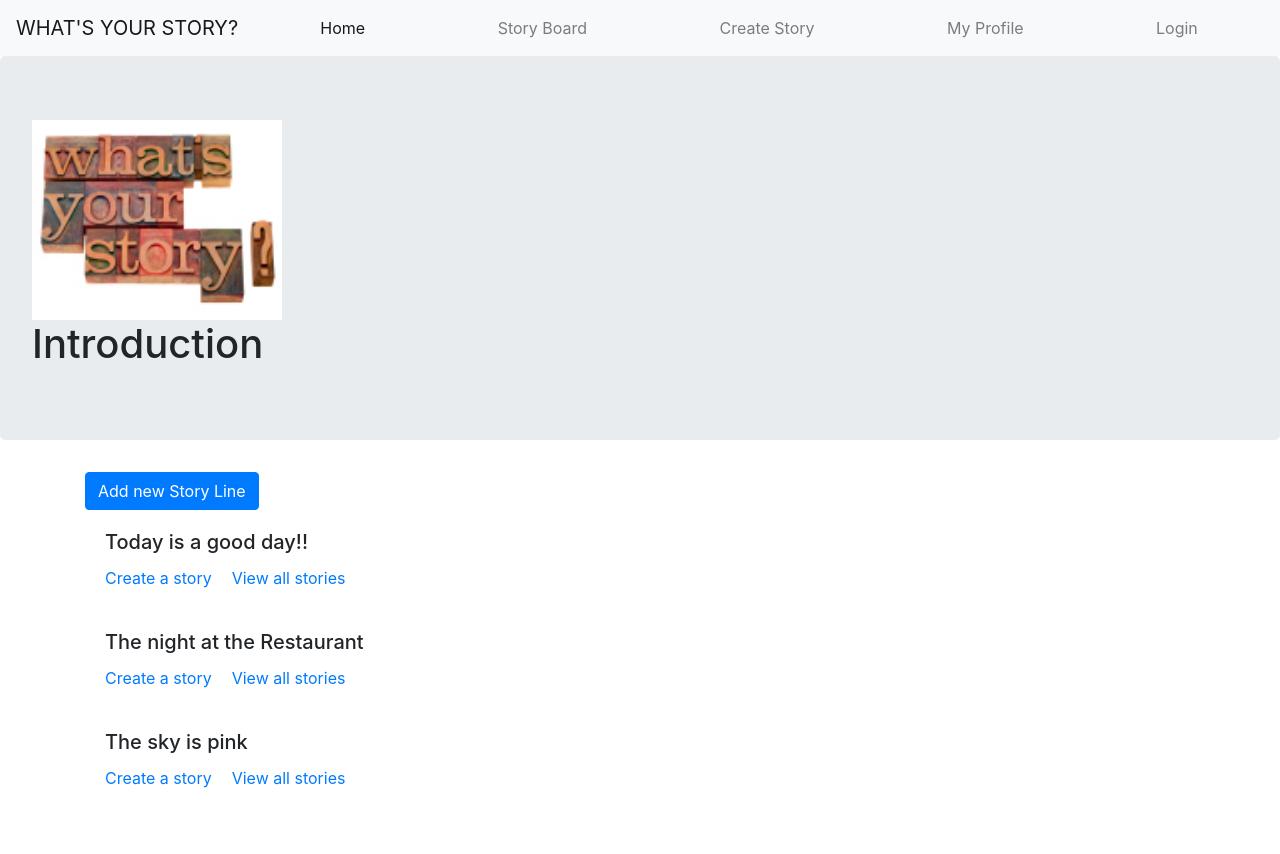
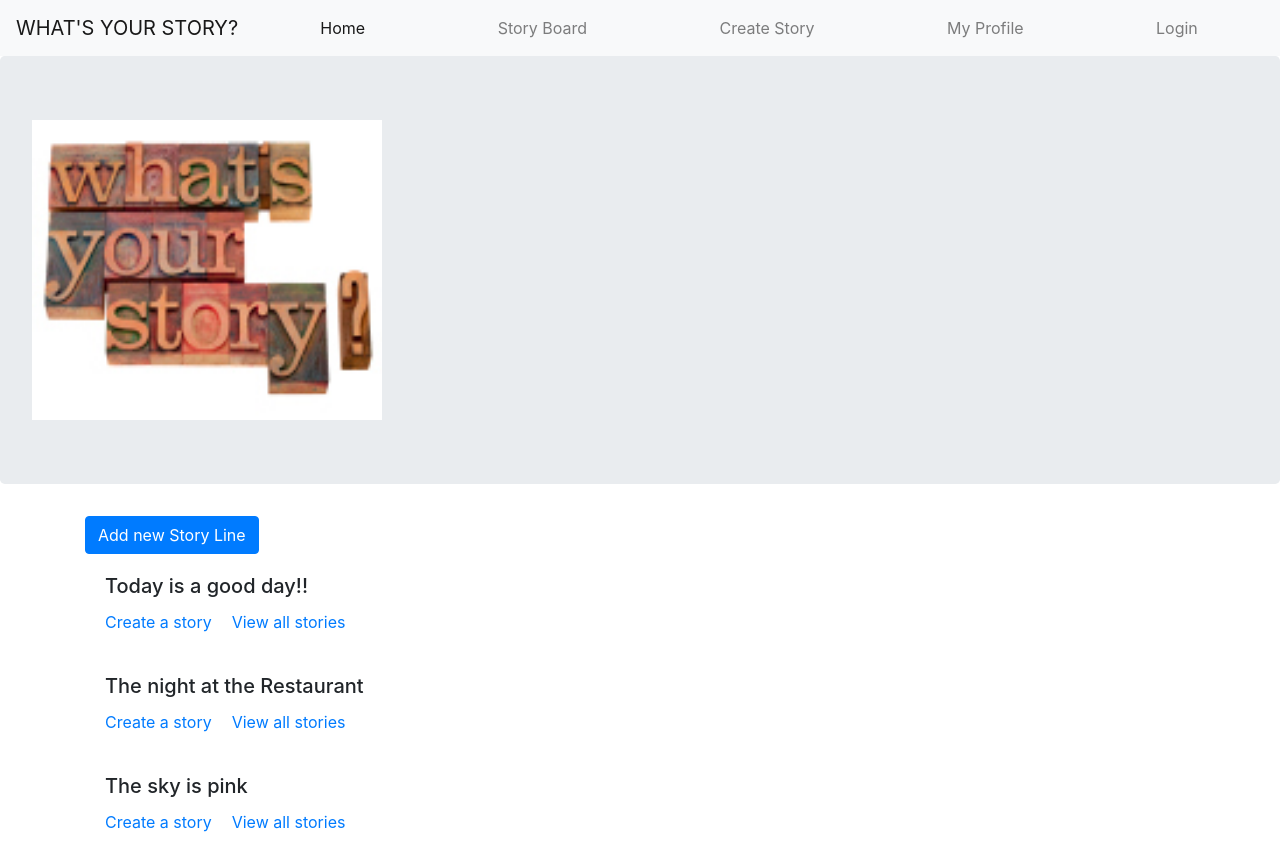
Before and after one commit to nazneen1022/Hanh-Nazneen-Project-Client, a React (Create React App) app: page / in a window 1280 px wide. Before the commit the page ends 810 px from the top, so only its background shows below. Built offline with nearby package versions, Linux system fonts and the light colour scheme; no server answers.

Commit message:
created Navigation bar and Home page layout

```diff
--- a/src/pages/Home/index.js
+++ b/src/pages/Home/index.js
@@ -7,12 +7,11 @@ export default function Home() {
       <Jumbotron>
         <img
           src={logo}
-          width="250"
-          height="200"
+          width="350"
+          height="300"
           className="d-inline-block align-top"
-          alt="My Project logo"
+          alt="My-Project logo"
         />
-        <h1>Introduction</h1>
       </Jumbotron>
       <Container>
         <Row>
```
